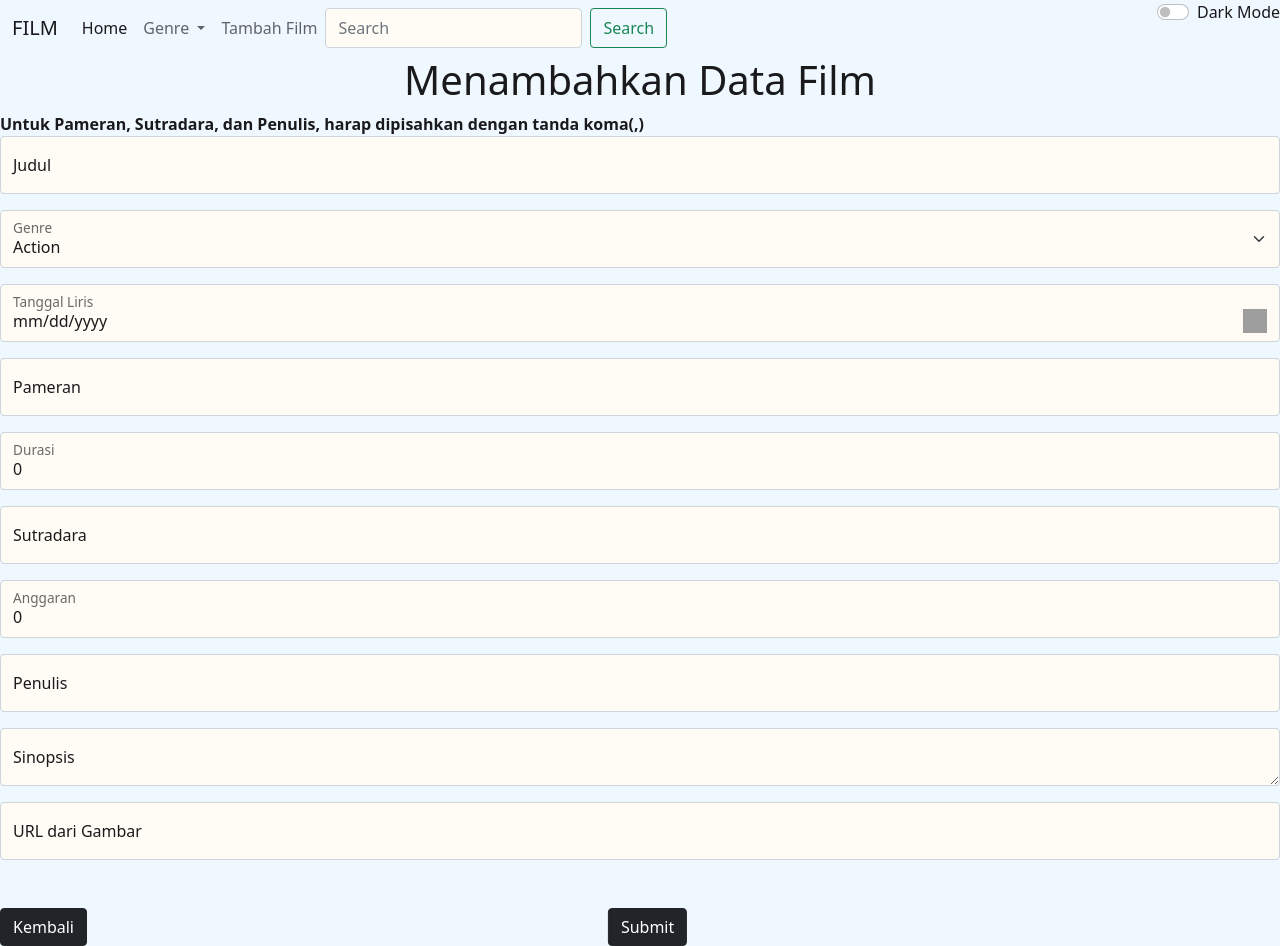
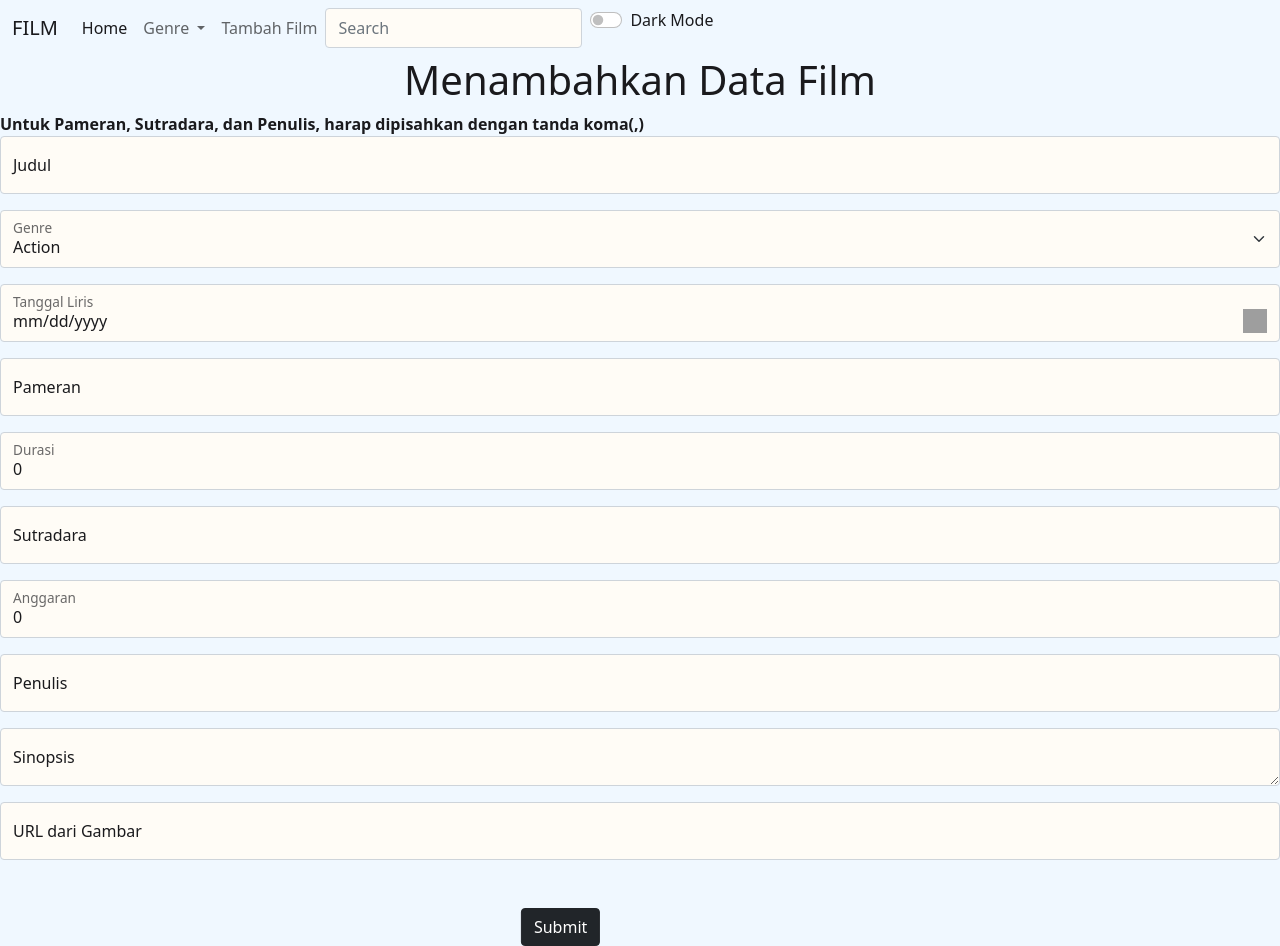
Before and after one commit to Frasydi/Daftar-FIlm, a Vue app: page /add in a window 1280 px wide. Built offline with nearby package versions, Linux system fonts and the light colour scheme.

Commit message:
Changing Data

```diff
--- a/src/App.vue
+++ b/src/App.vue
@@ -34,7 +34,6 @@
         </li>
         <form class="d-flex">
         <input class="form-control me-2" type="search" v-model="searchs" @keyup="serch()" @keydown="serch()" @change="serch()"  placeholder="Search" aria-label="Search">
-        <button class="btn btn-outline-success" type="submit">Search</button>
         </form>
         <li class="form-check form-switch">
         <input class="form-check-input" :checked="lampu().lampu" @change="lampu().Darkmode()" type="checkbox" id="flexSwitchCheckDefault">
@@ -83,11 +82,7 @@ export default {
 </script>
 
  <style>
- .form-check.form-switch {
-   position:absolute;
-   top : 0;
-   right : 0;
- }
+
  .dark {
     --backcolor : #1a1a1d;
     --textcolor : aliceblue;
--- a/src/views/Add.vue
+++ b/src/views/Add.vue
@@ -166,9 +166,6 @@ import { isEmpty } from "../myFunction";
       <div>Semua Form Harus Diisi</div>
     </div>
     <div v-if="!alert_hide" class="back">
-      <RouterLink class="back2" to="/"
-        ><button class="btn btn-dark">Kembali</button></RouterLink
-      >
       <button @click="submit" class="btn btn-dark">Submit</button>
     </div>
   </form>
```
